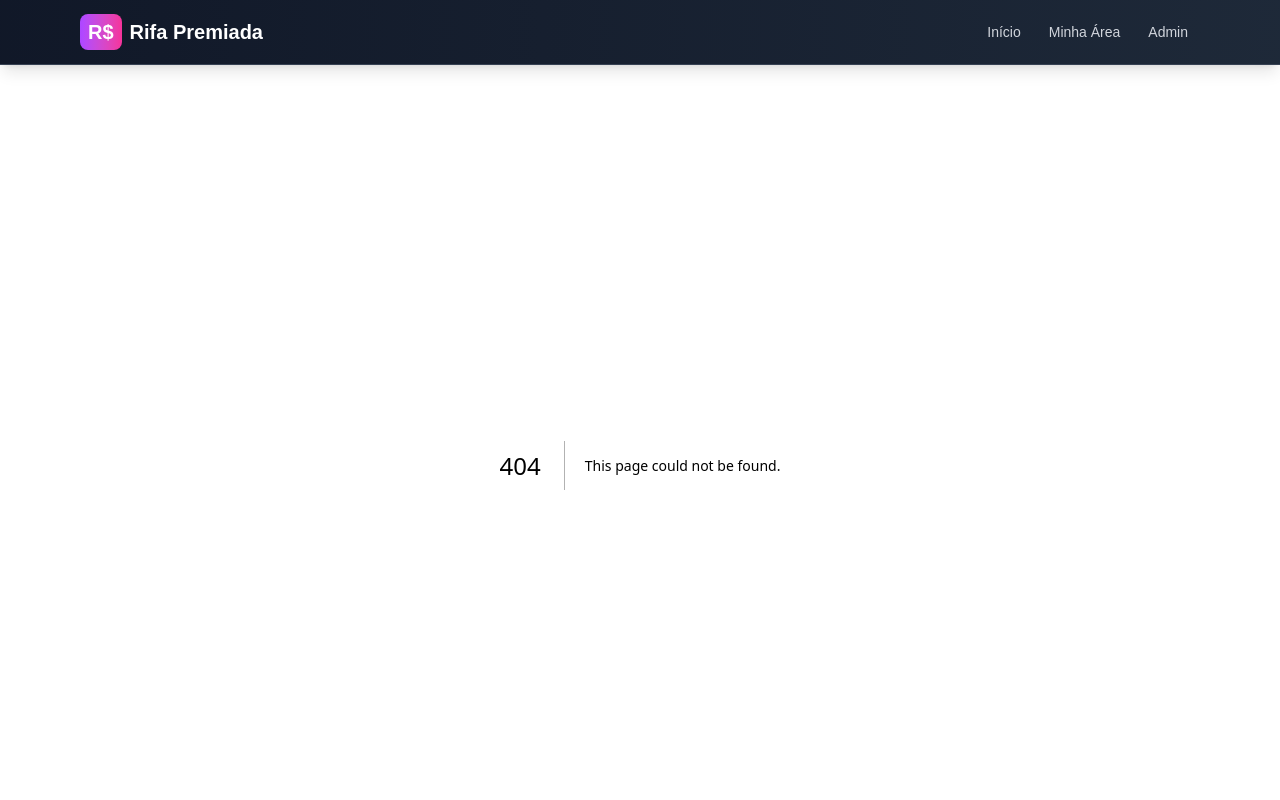
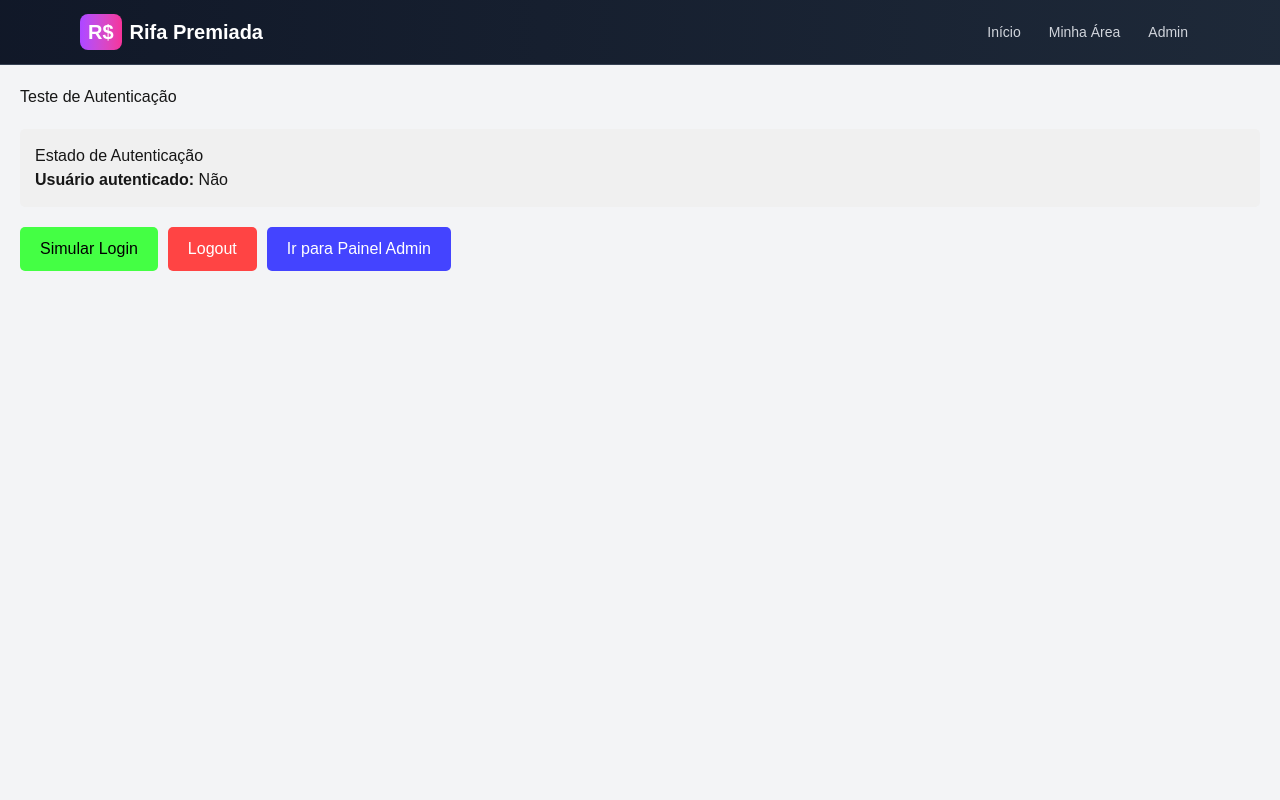
Before and after one commit to protegerastreamento24horas-a11y/nextjs, a Next.js app: page /admin/test-auth in a window 1280 px wide. Before the commit this address had no page. Shown: the top 800 px of the page. Built offline with nearby package versions, Linux system fonts and the light colour scheme.

Commit message:
Adicionar página de teste para contexto de autenticação

```diff
--- /dev/null
+++ b/app/admin/test-auth/page.tsx
@@ -0,0 +1,82 @@
+"use client";
+
+import { useAuth } from '../AuthContext';
+import { useRouter } from 'next/navigation';
+
+export default function TestAuthPage() {
+  const { user, isAuthenticated, login, logout } = useAuth();
+  const router = useRouter();
+
+  const handleLogin = () => {
+    // Simular login com um token de teste
+    const testToken = 'eyJhbGciOiJIUzI1NiIsInR5cCI6IkpXVCJ9.eyJ1c2VybmFtZSI6IlRFU1QiLCJyb2xlIjoiYWRtaW4iLCJleHAiOjk5OT99.xX9HQTiJ223Peo49R5CRyvvHm9o7r39r39r39r39r39';
+    login(testToken);
+  };
+
+  const handleGoToAdmin = () => {
+    router.push('/admin');
+  };
+
+  return (
+    <div style={{ padding: '20px', fontFamily: 'Arial, sans-serif' }}>
+      <h1>Teste de Autenticação</h1>
+
+      <div style={{ background: '#f0f0f0', padding: '15px', borderRadius: '5px', marginTop: '20px' }}>
+        <h2>Estado de Autenticação</h2>
+        <p><strong>Usuário autenticado:</strong> {isAuthenticated ? 'Sim' : 'Não'}</p>
+        {user && (
+          <div>
+            <p><strong>Nome de usuário:</strong> {user.username}</p>
+            <p><strong>Função:</strong> {user.role}</p>
+          </div>
+        )}
+      </div>
+
+      <div style={{ marginTop: '20px' }}>
+        <button
+          onClick={handleLogin}
+          style={{
+            backgroundColor: '#44ff44',
+            color: 'black',
+            border: 'none',
+            padding: '10px 20px',
+            borderRadius: '5px',
+            cursor: 'pointer',
+            marginRight: '10px'
+          }}
+        >
+          Simular Login
+        </button>
+
+        <button
+          onClick={logout}
+          style={{
+            backgroundColor: '#ff4444',
+            color: 'white',
+            border: 'none',
+            padding: '10px 20px',
+            borderRadius: '5px',
+            cursor: 'pointer',
+            marginRight: '10px'
+          }}
+        >
+          Logout
+        </button>
+
+        <button
+          onClick={handleGoToAdmin}
+          style={{
+            backgroundColor: '#4444ff',
+            color: 'white',
+            border: 'none',
+            padding: '10px 20px',
+            borderRadius: '5px',
+            cursor: 'pointer'
+          }}
+        >
+          Ir para Painel Admin
+        </button>
+      </div>
+    </div>
+  );
+}
```
